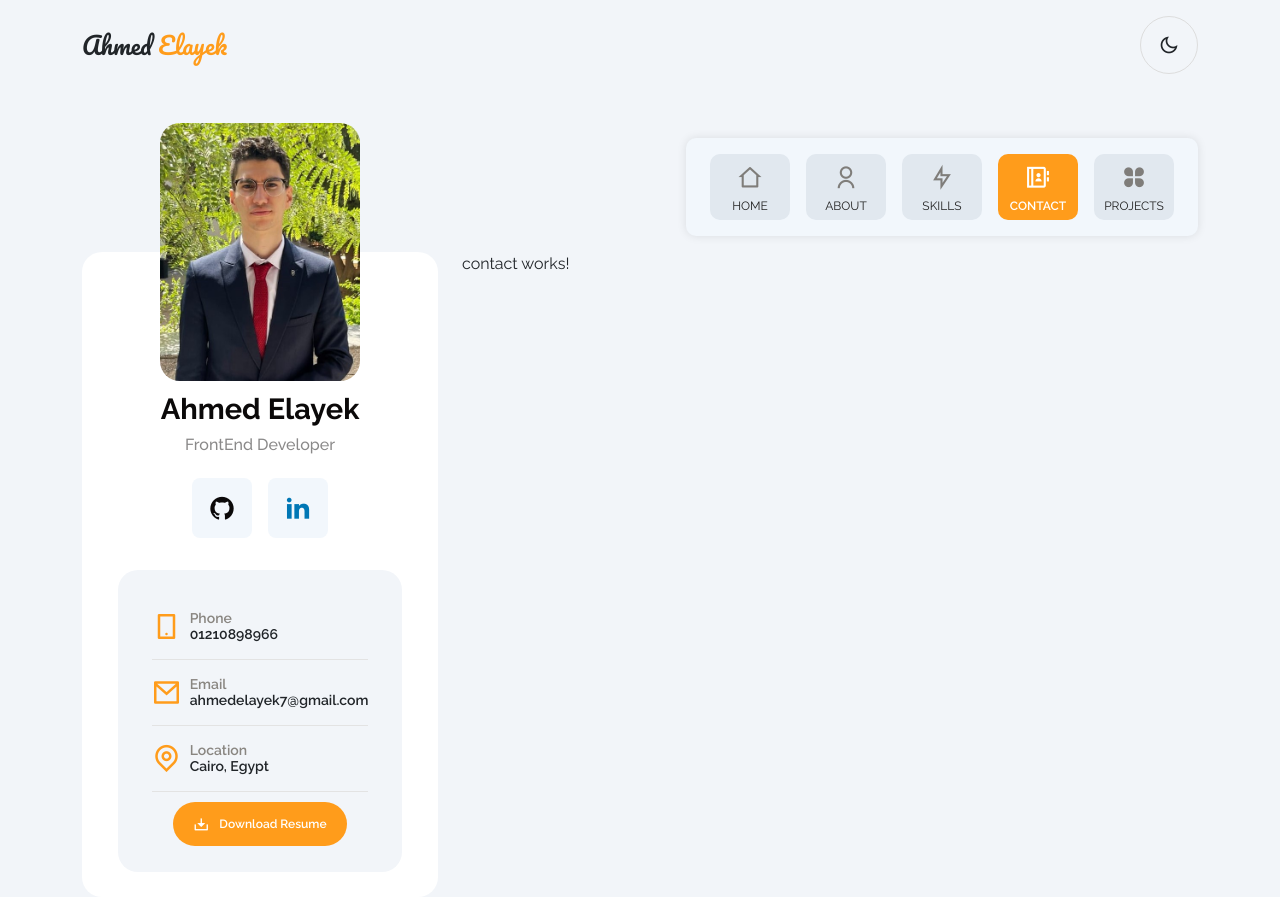
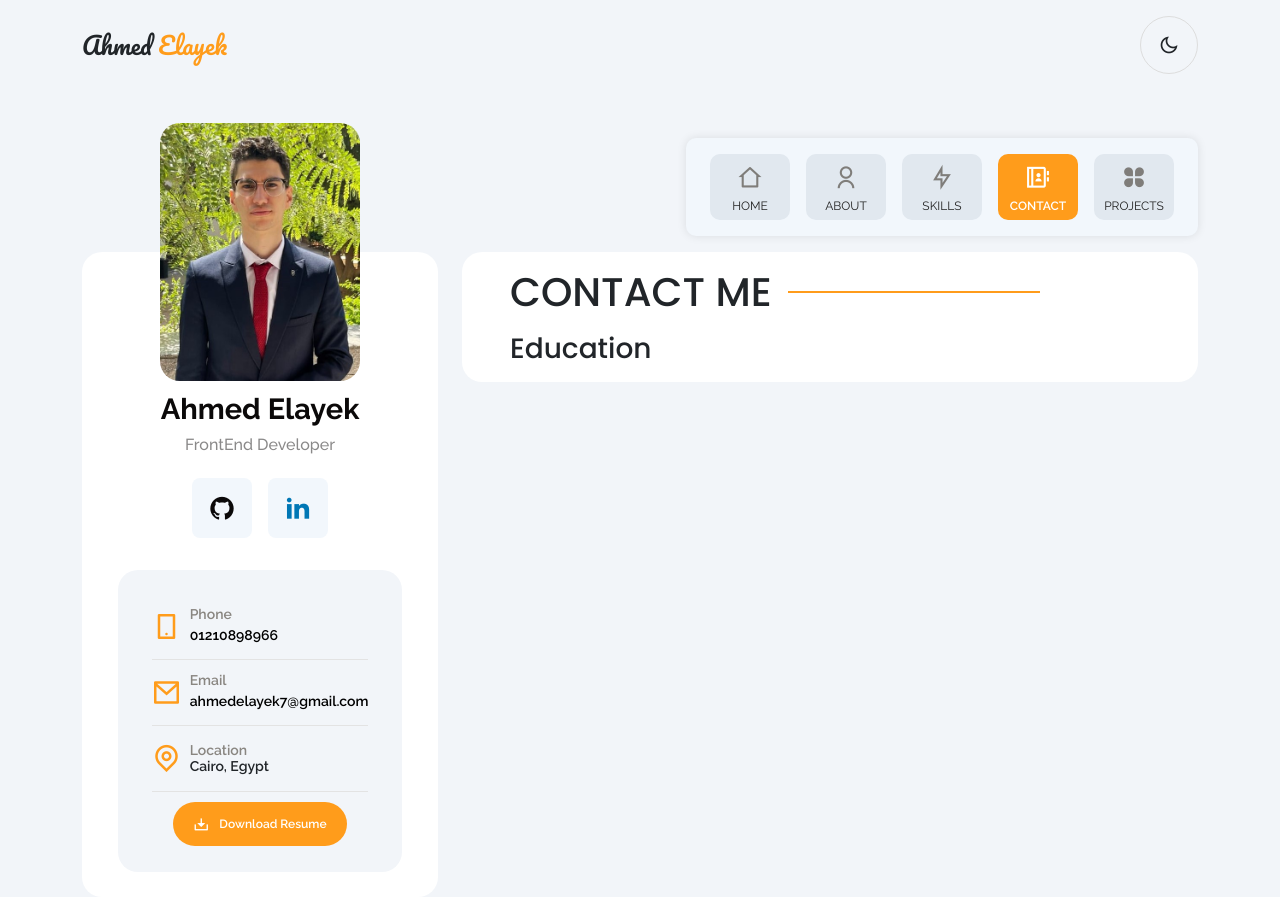
Before and after one commit to ahmedelayk/portfolio, an Angular app: page /contact in a window 1280 px wide. Built offline with nearby package versions, Linux system fonts and the light colour scheme.

Commit message:
add animation

```diff
--- a/angular.json
+++ b/angular.json
@@ -32,6 +32,7 @@
             "styles": [
               "node_modules/bootstrap/dist/css/bootstrap.min.css",
               "node_modules/remixicon/fonts/remixicon.css",
+              "node_modules/animate.css/animate.min.css",
               "src/styles.scss"
             ],
             "scripts": [
@@ -43,8 +44,8 @@
               "budgets": [
                 {
                   "type": "initial",
-                  "maximumWarning": "500kb",
-                  "maximumError": "1mb"
+                  "maximumWarning": "5mb",
+                  "maximumError": "6mb"
                 },
                 {
                   "type": "anyComponentStyle",
--- a/package.json
+++ b/package.json
@@ -18,6 +18,7 @@
     "@angular/platform-browser": "^16.1.0",
     "@angular/platform-browser-dynamic": "^16.1.0",
     "@angular/router": "^16.1.0",
+    "animate.css": "^4.1.1",
     "bootstrap": "^5.3.2",
     "remixicon": "^3.5.0",
     "rxjs": "~7.8.0",
--- a/src/app/layout/layout.component.html
+++ b/src/app/layout/layout.component.html
@@ -8,7 +8,9 @@
             <app-sidebar></app-sidebar>
         </div>
         <div class="col-md-8 content">
-            <router-outlet></router-outlet>
+            <div class="px-5 py-3 rounded bg-white">
+                <router-outlet></router-outlet>
+            </div>
         </div>
     </div>
 </div>
--- a/src/app/layout/sidebar/sidebar.component.html
+++ b/src/app/layout/sidebar/sidebar.component.html
@@ -25,7 +25,7 @@
                 </div>
                 <div class="text">
                     <h4 class="mb-0 fs-14 fw-semibold">Phone</h4>
-                    <h4 class="mb-0 fs-14 fw-semibold">01210898966</h4>
+                    <a href="https://wa.me/+201210898966" target="_blank" class="fs-14 fw-semibold">01210898966</a>
                 </div>
             </li>
             <li class="d-flex align-items-center gap-2">
@@ -34,7 +34,7 @@
                 </div>
                 <div class="text">
                     <h4 class="mb-0 fs-14 fw-semibold">Email</h4>
-                    <h4 class="mb-0 fs-14 fw-semibold">ahmedelayek7@gmail.com</h4>
+                    <a href="mailto:ahmedelayek7@gmail.com" target="_blank" class="fs-14 fw-semibold">ahmedelayek7@gmail.com</a>
                 </div>
             </li>
             <li class="d-flex align-items-center gap-2">
--- a/src/app/layout/sidebar/sidebar.component.scss
+++ b/src/app/layout/sidebar/sidebar.component.scss
@@ -41,9 +41,15 @@ aside {
                     justify-content: center;
                     align-items: center;
                     transition: .3s;
+                    overflow: hidden;
 
                     &:hover {
                         background-color: #dadcdd;
+                    }
+
+                    &:hover i {
+                        animation-name: fadeInDown;
+                        animation-duration: .6s;
                     }
 
                     // i {}
@@ -65,6 +71,7 @@ aside {
             li {
                 padding-top: 10px;
                 padding-bottom: 10px;
+                transition: .3s;
 
                 &:not(:last-child) {
                     border-bottom: 1px solid #E3E3E3;
@@ -89,10 +96,45 @@ aside {
                         background-color: var(--orange);
                         color: #FFF;
                         transition: .3s;
+
                         &:hover {
                             background-color: rgb(216, 156, 45);
                         }
+
+                        &:hover i {
+                            animation: shakeY;
+                            animation-duration: 2s;
+                            animation-iteration-count: infinite;
+                        }
+
+                        // i {
+                        //     &:hover {
+                        //     }
+
+                        // }
                     }
+                }
+
+                .icon {
+                    i {
+                        transition: .3s;
+                    }
+                }
+
+                &:hover {
+                    cursor: cell;
+                }
+
+                &:hover .icon>i {
+                    color: #0077b5;
+                }
+
+                .text {
+                    transition: .3s;
+                }
+
+                &:hover .text {
+                    transform: translatex(10px);
                 }
             }
         }
--- a/src/app/layout/tabs/tabs.component.scss
+++ b/src/app/layout/tabs/tabs.component.scss
@@ -19,6 +19,11 @@
         justify-content: center;
         width: 80px;
         height: 66px;
+        &:hover i {
+            animation-name: backOutDown;
+            animation-duration: 1s;
+            animation-iteration-count: infinite;
+        }
     }
 
     .nav-link.active {
--- a/src/app/pages/about/about.component.html
+++ b/src/app/pages/about/about.component.html
@@ -1 +1,7 @@
-<p>about works!</p>
+<div class="d-flex align-items-center gap-3 mb-3">
+    <h2 class="mb-0 text-uppercase fs-40 poppins-font">About Me</h2>
+    <div class="line"></div>
+</div>
+<div>
+    <h3 class="mb-0 poppins-font">Education</h3>
+</div>
--- a/src/app/pages/contact/contact.component.html
+++ b/src/app/pages/contact/contact.component.html
@@ -1 +1,7 @@
-<p>contact works!</p>
+<div class="d-flex align-items-center gap-3 mb-3">
+    <h2 class="mb-0 text-uppercase fs-40 poppins-font">Contact Me</h2>
+    <div class="line"></div>
+</div>
+<div>
+    <h3 class="mb-0 poppins-font">Education</h3>
+</div>
--- a/src/app/pages/home/home.component.html
+++ b/src/app/pages/home/home.component.html
@@ -1 +1,7 @@
-<h1>gome work</h1>
+<div class="d-flex align-items-center gap-3 mb-3">
+    <h2 class="mb-0 text-uppercase fs-40 poppins-font">About Me</h2>
+    <div class="line"></div>
+</div>
+<div>
+    <h3 class="mb-0 poppins-font">Education</h3>
+</div>
--- a/src/app/pages/projects/projects.component.html
+++ b/src/app/pages/projects/projects.component.html
@@ -1 +1,7 @@
-<p>projects works!</p>
+<div class="d-flex align-items-center gap-3 mb-3">
+    <h2 class="mb-0 text-uppercase fs-40 poppins-font">Projects</h2>
+    <div class="line"></div>
+</div>
+<div>
+    <h3 class="mb-0 poppins-font">Education</h3>
+</div>
--- a/src/app/pages/skills/skills.component.html
+++ b/src/app/pages/skills/skills.component.html
@@ -1 +1,7 @@
-<p>skills works!</p>
+<div class="d-flex align-items-center gap-3 mb-3">
+    <h2 class="mb-0 text-uppercase fs-40 poppins-font">My Skills</h2>
+    <div class="line"></div>
+</div>
+<div>
+    <h3 class="mb-0 poppins-font">Education</h3>
+</div>
--- a/src/styles.scss
+++ b/src/styles.scss
@@ -25,6 +25,11 @@ body {
     font-family: 'Raleway', sans-serif;
 }
 
+.line {
+    background-color: var(--orange);
+    height: 2px;
+    width: 252px;
+}
 // font sizes
 @for $i from 10 through 50 {
     .fs-#{$i} {
@@ -103,3 +108,11 @@ li {
         background-color: red !important;
     }
 }
+
+// bootstrap classes override
+.rounded {
+    border-radius: 20px !important;
+}
+
+
+// Animations
```
Also changed, not shown: 1 other file (tests, documents, lock files or other folders).
